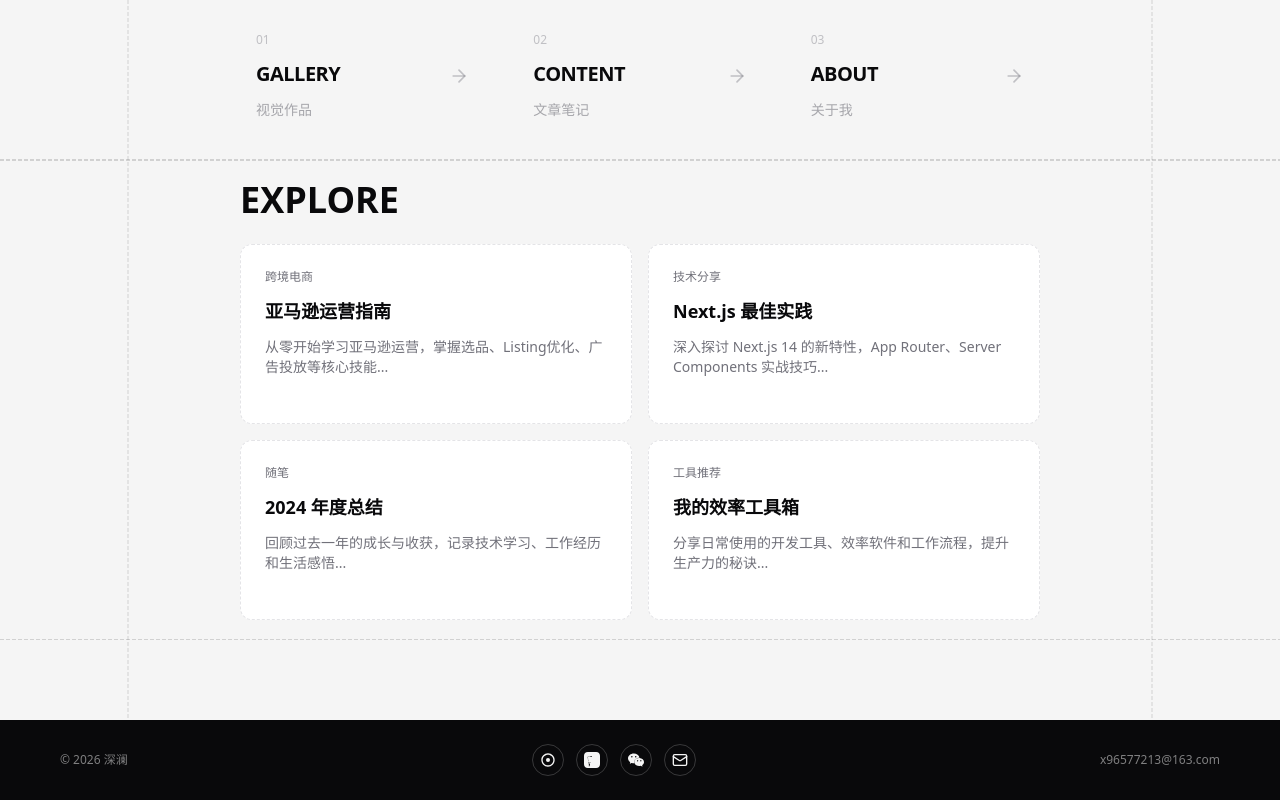
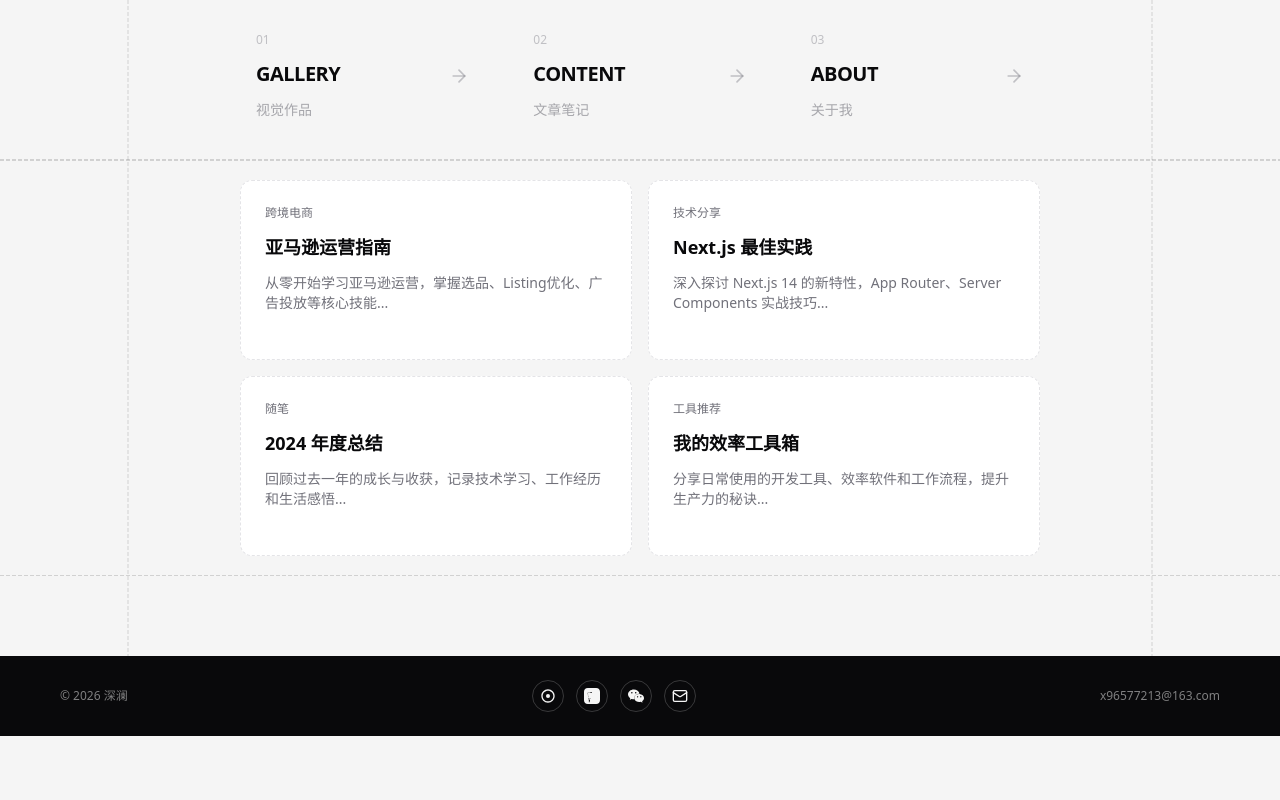
Before and after one commit to wangtao1217/portfolio, a Next.js app: page / in a window 1280 px wide. Shown: the part 408-1208 px from the top of the page. After the commit the page ends 1144 px from the top, so only its background shows below. Built offline with nearby package versions, Linux system fonts and the light colour scheme.

Commit message:
Remove EXPLORE title and left padding from cards section

```diff
--- a/src/app/(main)/page.tsx
+++ b/src/app/(main)/page.tsx
@@ -284,9 +284,8 @@ export default function Home() {
             <line x1="0" y1="0.5" x2="100%" y2="0.5" stroke="currentColor" strokeWidth="1" strokeDasharray="4,2" opacity="0.15" />
           </svg>
           <div />
-          <div className="p-5 flex justify-center">
+          <div className="py-5 flex justify-center">
             <div className="w-full max-w-[800px]">
-              <h2 className="text-3xl sm:text-4xl font-bold mb-6">EXPLORE</h2>
               <div className="grid grid-cols-1 md:grid-cols-2 gap-4">
                 {/* 推荐卡片 1 */}
                 <div className="group bg-card border border-dashed border-border rounded-xl p-6 min-h-[180px] hover:border-foreground/30 transition-all duration-300 hover:shadow-md cursor-pointer flex flex-col">
```
